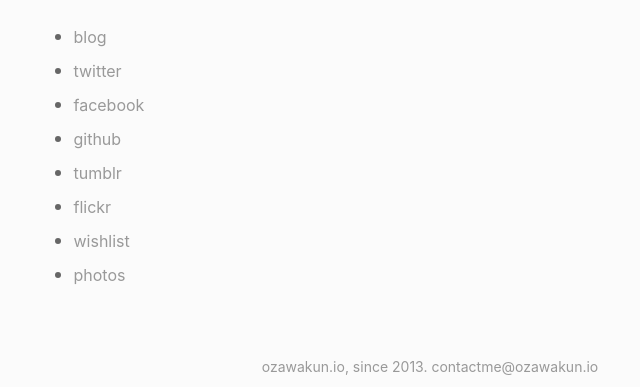
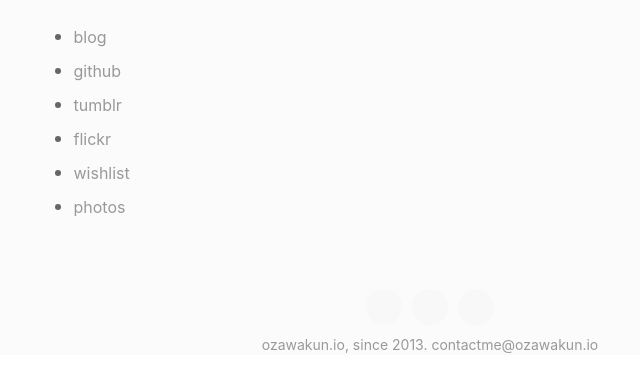
Before and after one commit to zakuni/ozawakun.io, a Next.js app: page / in a window 1280 px wide. Shown: the part 2931-3323 px from the top of the page, without its empty margins (210-850 px from the left). Built offline with nearby package versions, Linux system fonts and the light colour scheme.

Commit message:
move some accounts to footer

```diff
--- a/components/layout.jsx
+++ b/components/layout.jsx
@@ -25,5 +25,15 @@ export default ({children}) => (
       <title>ozawakun.io</title>
     </Head>
     {children}
+    <footer className="uk-text-center uk-link-muted uk-text-meta uk-margin-medium-bottom">
+      <div className="uk-margin-small-bottom">
+        <a href="https://twitter.com/zakuni" target="_blank" rel="noopener" className="uk-icon-button uk-margin-small-right" uk-icon="twitter"></a>
+        <a href="https://www.facebook.com/zakuni" target="_blank" rel="noopener" className="uk-icon-button  uk-margin-small-right" uk-icon="facebook"></a>
+        <a href="https://www.linkedin.com/in/kunioozawa/" target="_blank" rel="noopener" className="uk-icon-button" uk-icon="linkedin"></a>
+      </div>
+      <div>
+        <a href="http://ozawakun.io">ozawakun.io</a>, since 2013.&nbsp;<a href="mailto:contactme&amp;#64;ozawakun.io">contactme&#64;ozawakun.io</a>
+      </div>
+    </footer>
   </div>
 )
--- a/pages/index.jsx
+++ b/pages/index.jsx
@@ -175,12 +175,6 @@ export default () => (
               <a href="https://zakuni.blogspot.jp/" target="_blank" rel="noopener">blog</a>
             </li>
             <li>
-              <a href="https://twitter.com/zakuni" target="_blank" rel="noopener">twitter</a>
-            </li>
-            <li>
-              <a href="https://www.facebook.com/zakuni" target="_blank" rel="noopener">facebook</a>
-            </li>
-            <li>
               <a href="https://github.com/zakuni" target="_blank" rel="noopener">github</a>
             </li>
             <li>
@@ -198,11 +192,6 @@ export default () => (
           </ul>
         </section>
       </main>
-      <footer className="uk-text-center uk-link-muted uk-text-meta uk-margin-small-bottom">
-        <div>
-          <a href="http://ozawakun.io">ozawakun.io</a>, since 2013.&nbsp;<a href="mailto:contactme&amp;#64;ozawakun.io">contactme&#64;ozawakun.io</a>
-        </div>
-      </footer>
     </div>
   </Layout>
 )
--- a/pages/now.jsx
+++ b/pages/now.jsx
@@ -56,11 +56,6 @@ export default () => (
           </article>
         </section>
       </main>
-      <footer className="uk-text-center uk-link-muted uk-text-meta uk-margin-small-bottom">
-        <div>
-          <a href="http://ozawakun.io">ozawakun.io</a>, since 2013.&nbsp;<a href="mailto:contactme&amp;#64;ozawakun.io">contactme&#64;ozawakun.io</a>
-        </div>
-      </footer>
     </div>
   </Layout>
 )
--- a/style.css
+++ b/style.css
@@ -21,3 +21,7 @@ h5 {
 .uk-logo {
   color: #333;
 }
+
+.uk-icon-button {
+  background: #fbfbfb;
+}
```
